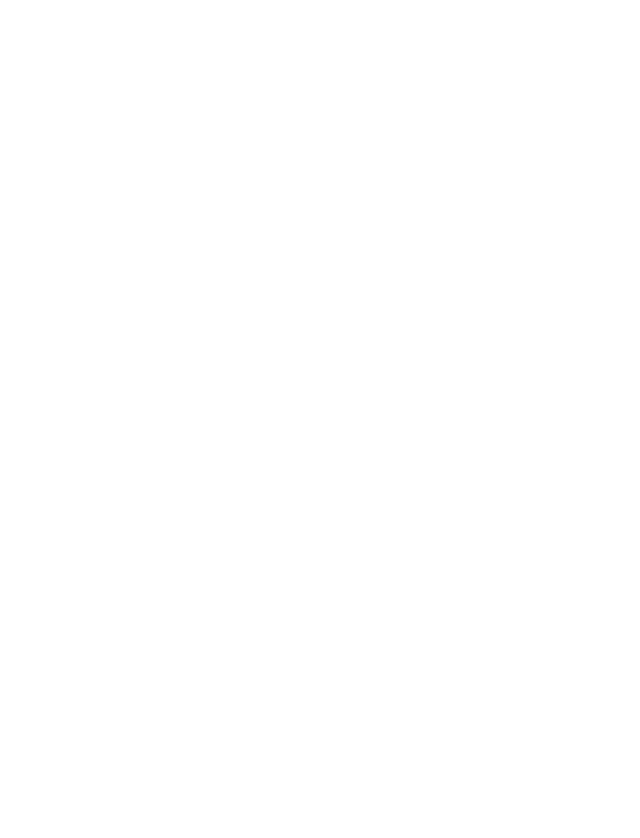
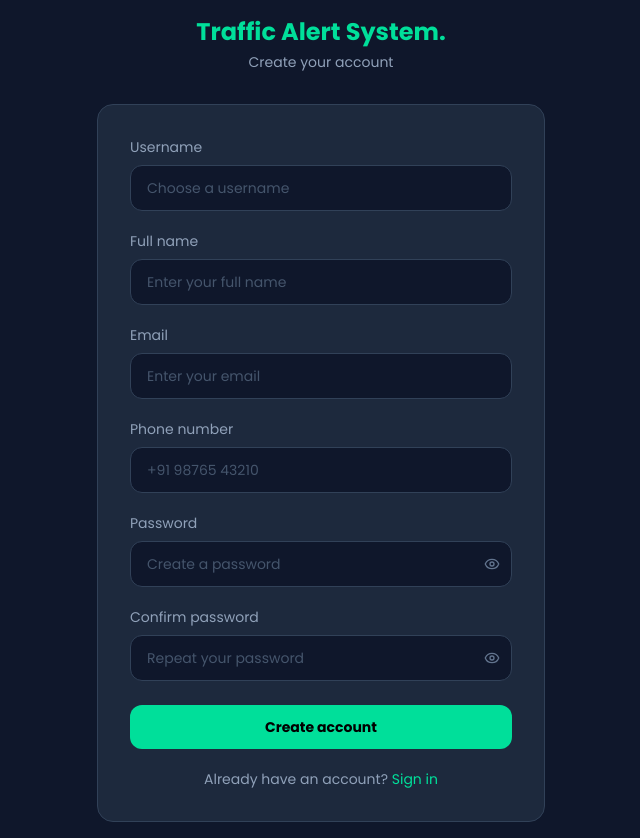
Before and after one commit to alexgantony/traffic_sms_notifier, a React (Vite) app in the folder frontend/: page /register in a window 1280 px wide. Before the commit this address had no page. Shown: the whole page, without its empty margins (319-959 px from the left). Before the commit the page ends 800 px from the top, so only its background shows below. Built offline with nearby package versions, Linux system fonts and the light colour scheme.

Commit message:
feat: add register page UI

```diff
--- a/frontend/src/App.jsx
+++ b/frontend/src/App.jsx
@@ -3,12 +3,14 @@
 import Analytics from './pages/Analytics';
 import Home from './pages/Home';
 import Login from './pages/Login';
+import Register from './pages/Register';
 import Settings from './pages/Settings';
 
 function App() {
   return (
     <Routes>
       <Route path='/login' element={<Login />} />
+      <Route path='/register' element={<Register />} />
       <Route element={<MainLayout />}>
         <Route path='/' element={<Home />} />
         <Route path='/analytics' element={<Analytics />} />
--- /dev/null
+++ b/frontend/src/pages/Register.jsx
@@ -0,0 +1,133 @@
+import { Eye, EyeOff } from 'lucide-react';
+import { useState } from 'react';
+import { Link } from 'react-router-dom';
+
+const Register = () => {
+  const [showPassword, setShowPassword] = useState(false);
+  const [showConfirm, setShowConfirm] = useState(false);
+
+  return (
+    <section className='min-h-screen flex items-center justify-center bg-slate-900 text-slate-100 p-4'>
+      <div className='w-full max-w-md'>
+        {/* Brand header */}
+        <div className='text-center mb-8'>
+          <h1 className='text-[#00df9a] text-2xl font-bold'>
+            Traffic Alert System.
+          </h1>
+          <p className='text-slate-400 text-sm mt-1'>Create your account</p>
+        </div>
+
+        {/* Card */}
+        <div className='bg-slate-800 border border-slate-700 rounded-2xl p-8'>
+          {/* Username */}
+          <div className='mb-5'>
+            <label className='block text-slate-400 text-sm font-medium mb-2'>
+              Username
+            </label>
+            <input
+              type='text'
+              placeholder='Choose a username'
+              className='w-full bg-slate-900 border border-slate-700 rounded-xl px-4 py-3 text-sm text-slate-100 placeholder-slate-600 outline-none focus:border-[#00df9a] transition-colors duration-200'
+            />
+          </div>
+
+          {/* Full name */}
+          <div className='mb-5'>
+            <label className='block text-slate-400 text-sm font-medium mb-2'>
+              Full name
+            </label>
+            <input
+              type='text'
+              placeholder='Enter your full name'
+              className='w-full bg-slate-900 border border-slate-700 rounded-xl px-4 py-3 text-sm text-slate-100 placeholder-slate-600 outline-none focus:border-[#00df9a] transition-colors duration-200'
+            />
+          </div>
+
+          {/* Email */}
+          <div className='mb-5'>
+            <label className='block text-slate-400 text-sm font-medium mb-2'>
+              Email
+            </label>
+            <input
+              type='email'
+              placeholder='Enter your email'
+              className='w-full bg-slate-900 border border-slate-700 rounded-xl px-4 py-3 text-sm text-slate-100 placeholder-slate-600 outline-none focus:border-[#00df9a] transition-colors duration-200'
+            />
+          </div>
+
+          {/* Phone number */}
+          <div className='mb-5'>
+            <label className='block text-slate-400 text-sm font-medium mb-2'>
+              Phone number
+            </label>
+            <input
+              type='tel'
+              placeholder='+91 98765 43210'
+              className='w-full bg-slate-900 border border-slate-700 rounded-xl px-4 py-3 text-sm text-slate-100 placeholder-slate-600 outline-none focus:border-[#00df9a] transition-colors duration-200'
+            />
+          </div>
+
+          {/* Password */}
+          <div className='mb-5'>
+            <label className='block text-slate-400 text-sm font-medium mb-2'>
+              Password
+            </label>
+            <div className='relative'>
+              <input
+                type={showPassword ? 'text' : 'password'}
+                placeholder='Create a password'
+                className='w-full bg-slate-900 border border-slate-700 rounded-xl px-4 py-3 pr-11 text-sm text-slate-100 placeholder-slate-600 outline-none focus:border-[#00df9a] transition-colors duration-200'
+              />
+              <button
+                type='button'
+                onClick={() => setShowPassword(!showPassword)}
+                className='absolute right-3 top-1/2 -translate-y-1/2 text-slate-500 hover:text-slate-300 transition-colors duration-200'
+              >
+                {showPassword ? <EyeOff size={16} /> : <Eye size={16} />}
+              </button>
+            </div>
+          </div>
+
+          {/* Confirm password */}
+          <div className='mb-6'>
+            <label className='block text-slate-400 text-sm font-medium mb-2'>
+              Confirm password
+            </label>
+            <div className='relative'>
+              <input
+                type={showConfirm ? 'text' : 'password'}
+                placeholder='Repeat your password'
+                className='w-full bg-slate-900 border border-slate-700 rounded-xl px-4 py-3 pr-11 text-sm text-slate-100 placeholder-slate-600 outline-none focus:border-[#00df9a] transition-colors duration-200'
+              />
+              <button
+                type='button'
+                onClick={() => setShowConfirm(!showConfirm)}
+                className='absolute right-3 top-1/2 -translate-y-1/2 text-slate-500 hover:text-slate-300 transition-colors duration-200'
+              >
+                {showConfirm ? <EyeOff size={16} /> : <Eye size={16} />}
+              </button>
+            </div>
+          </div>
+
+          {/* Submit */}
+          <button className='w-full flex items-center justify-center bg-[#00df9a] hover:bg-[#00c589] text-black font-semibold py-3 rounded-xl cursor-pointer duration-200 active:scale-95 transition-all text-sm'>
+            Create account
+          </button>
+
+          {/* Login link */}
+          <p className='text-center text-slate-400 text-sm mt-5'>
+            Already have an account?{' '}
+            <Link
+              to='/login'
+              className='text-[#00df9a] font-medium hover:underline'
+            >
+              Sign in
+            </Link>
+          </p>
+        </div>
+      </div>
+    </section>
+  );
+};
+
+export default Register;
```
